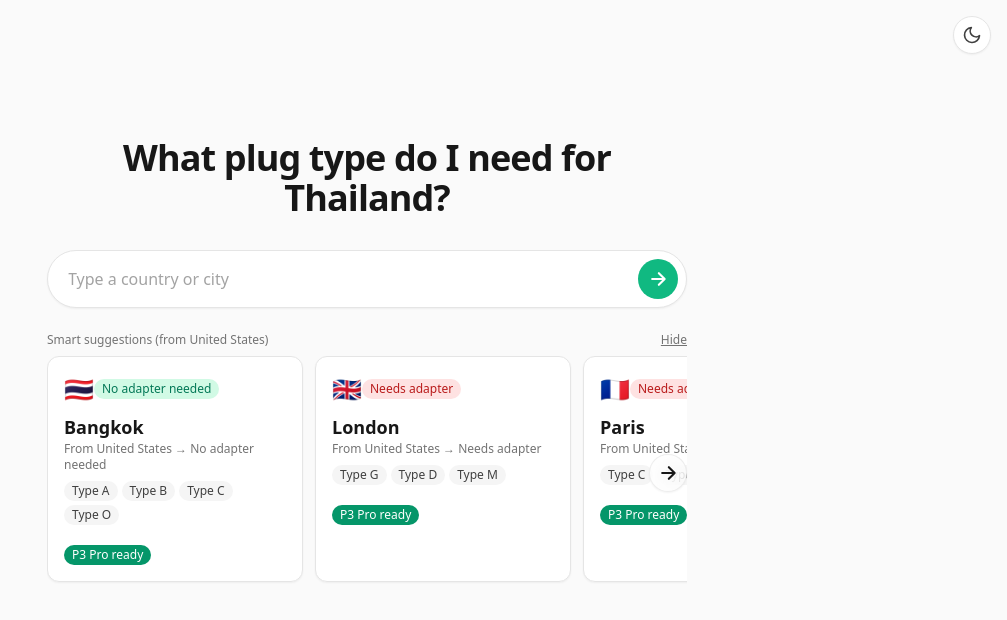
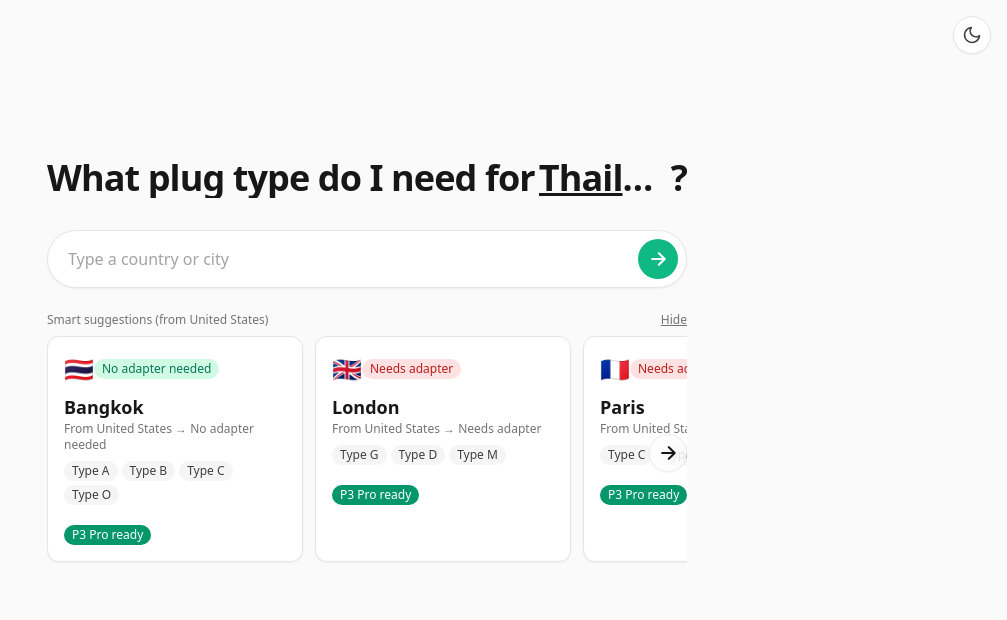
Before and after one commit to cphcrd22/plug-site-build-1, a Next.js app: page / in a window 1280 px wide. Shown: the top 620 px of the page, without its empty margins (273-1280 px from the left). Built offline with nearby package versions, Linux system fonts and the light colour scheme.

Commit message:
Improve title presentation

```diff
--- a/app/page.tsx
+++ b/app/page.tsx
@@ -66,8 +66,23 @@ export default function Page() {
 
   return (
     <div className="mx-auto flex max-w-2xl flex-col items-center px-4 py-12 sm:py-16 md:min-h-screen md:py-0 md:justify-center">
-      <h1 className="mb-8 text-center text-2xl font-extrabold tracking-tight sm:text-3xl md:text-4xl">
-        What plug type do I need for {locations[titleIndex]}?
+      <h1 className="mb-8 flex flex-nowrap items-baseline justify-center overflow-hidden text-center text-2xl font-extrabold tracking-tight sm:text-3xl md:text-4xl">
+        <span className="flex-none">What plug type do I need for</span>
+        <span className="ml-1 min-w-0">
+          <AnimatePresence mode="wait" initial={false}>
+            <motion.span
+              key={locations[titleIndex]}
+              initial={{ opacity: 0, y: 4 }}
+              animate={{ opacity: 1, y: 0 }}
+              exit={{ opacity: 0, y: -4 }}
+              transition={{ duration: 0.2 }}
+              className="block truncate underline"
+            >
+              {locations[titleIndex]}
+            </motion.span>
+          </AnimatePresence>
+        </span>
+        <span className="flex-none">?</span>
       </h1>
 
         <SearchBar ref={searchRef} onSubmit={onSubmit} />
```
